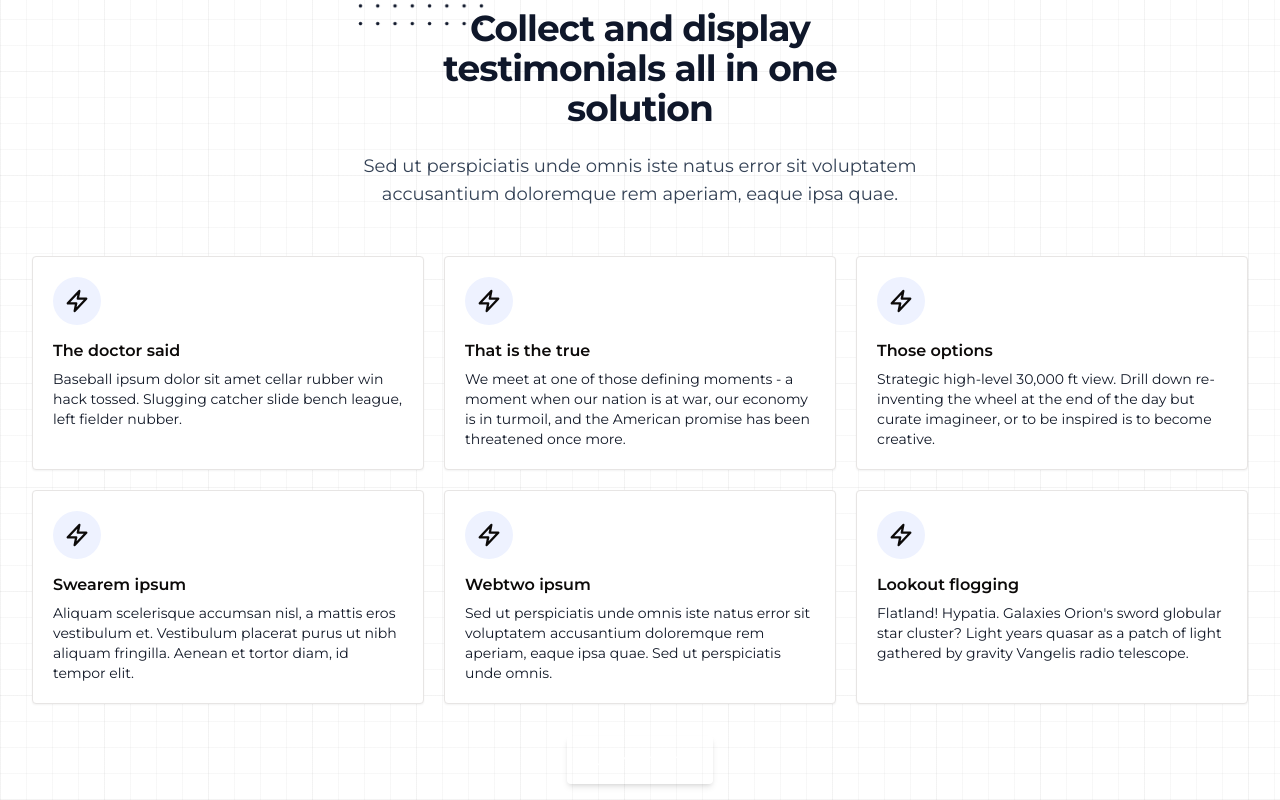
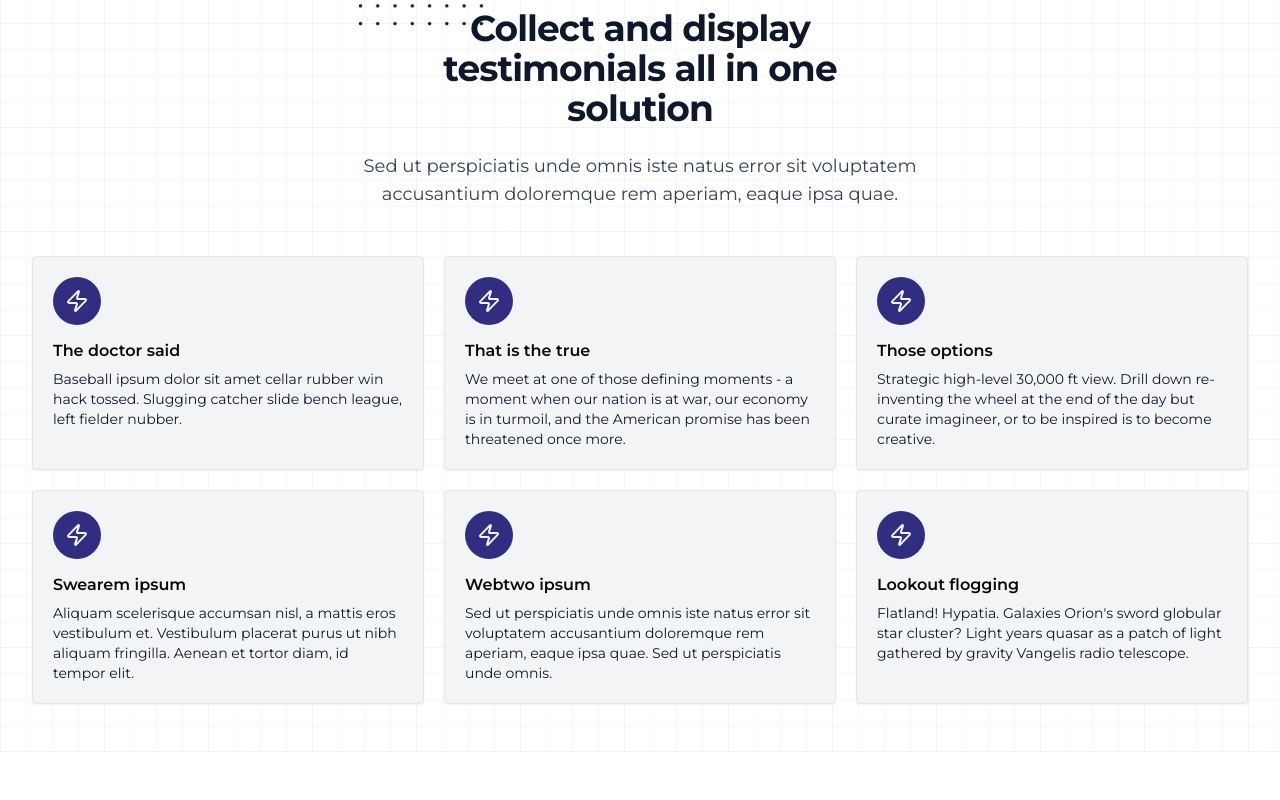
Before and after one commit to Trilochan20/testimonials-collector, a Next.js app: page / in a window 1280 px wide. Shown: the part 728-1528 px from the top of the page. After the commit the page ends 1480 px from the top, so only its background shows below. Built offline with nearby package versions, Linux system fonts and the light colour scheme.

Commit message:
features setion complete

```diff
--- a/components/homepage/Features.tsx
+++ b/components/homepage/Features.tsx
@@ -1,4 +1,5 @@
 import { BackgroundSVG } from "@/lib/BackgroundSVG";
+import { Zap } from "lucide-react";
 
 export const Features = () => {
   return (
@@ -37,153 +38,77 @@ export const Features = () => {
           accusantium doloremque rem aperiam, eaque ipsa quae.
         </p>
       </div>
-      <div className="grid gap-5 mb-8 md:grid-cols-2 lg:grid-cols-3 px-8 mx-auto sm:max-w-xl md:max-w-full lg:max-w-screen-xl">
-        <div className="p-5 duration-300 transform bg-white border rounded shadow-sm hover:-translate-y-2">
-          <div className="flex items-center justify-center w-12 h-12 mb-4 rounded-full bg-indigo-50">
-            <svg
-              className="w-10 h-10 text-deep-purple-accent-400"
-              stroke="currentColor"
-              viewBox="0 0 52 52"
-            >
-              <polygon
-                strokeWidth="3"
-                strokeLinecap="round"
-                strokeLinejoin="round"
-                fill="none"
-                points="29 13 14 29 25 29 23 39 38 23 27 23"
-              />
-            </svg>
-          </div>
-          <h6 className="mb-2 font-semibold leading-5">The doctor said</h6>
-          <p className="text-sm text-gray-900">
-            Baseball ipsum dolor sit amet cellar rubber win hack tossed.
-            Slugging catcher slide bench league, left fielder nubber.
-          </p>
-        </div>
-        <div className="p-5 duration-300 transform bg-white border rounded shadow-sm hover:-translate-y-2">
-          <div className="flex items-center justify-center w-12 h-12 mb-4 rounded-full bg-indigo-50">
-            <svg
-              className="w-10 h-10 text-deep-purple-accent-400"
-              stroke="currentColor"
-              viewBox="0 0 52 52"
-            >
-              <polygon
-                strokeWidth="3"
-                strokeLinecap="round"
-                strokeLinejoin="round"
-                fill="none"
-                points="29 13 14 29 25 29 23 39 38 23 27 23"
-              />
-            </svg>
-          </div>
-          <h6 className="mb-2 font-semibold leading-5">That is the true</h6>
-          <p className="text-sm text-gray-900">
-            We meet at one of those defining moments - a moment when our nation
-            is at war, our economy is in turmoil, and the American promise has
-            been threatened once more.
-          </p>
-        </div>
-        <div className="p-5 duration-300 transform bg-white border rounded shadow-sm hover:-translate-y-2">
-          <div className="flex items-center justify-center w-12 h-12 mb-4 rounded-full bg-indigo-50">
-            <svg
-              className="w-10 h-10 text-deep-purple-accent-400"
-              stroke="currentColor"
-              viewBox="0 0 52 52"
-            >
-              <polygon
-                strokeWidth="3"
-                strokeLinecap="round"
-                strokeLinejoin="round"
-                fill="none"
-                points="29 13 14 29 25 29 23 39 38 23 27 23"
-              />
-            </svg>
-          </div>
-          <h6 className="mb-2 font-semibold leading-5">Those options</h6>
-          <p className="text-sm text-gray-900">
-            Strategic high-level 30,000 ft view. Drill down re-inventing the
-            wheel at the end of the day but curate imagineer, or to be inspired
-            is to become creative.
-          </p>
-        </div>
-        <div className="p-5 duration-300 transform bg-white border rounded shadow-sm hover:-translate-y-2">
-          <div className="flex items-center justify-center w-12 h-12 mb-4 rounded-full bg-indigo-50">
-            <svg
-              className="w-10 h-10 text-deep-purple-accent-400"
-              stroke="currentColor"
-              viewBox="0 0 52 52"
-            >
-              <polygon
-                strokeWidth="3"
-                strokeLinecap="round"
-                strokeLinejoin="round"
-                fill="none"
-                points="29 13 14 29 25 29 23 39 38 23 27 23"
-              />
-            </svg>
-          </div>
-          <h6 className="mb-2 font-semibold leading-5">Swearem ipsum</h6>
-          <p className="text-sm text-gray-900">
-            Aliquam scelerisque accumsan nisl, a mattis eros vestibulum et.
-            Vestibulum placerat purus ut nibh aliquam fringilla. Aenean et
-            tortor diam, id tempor elit.
-          </p>
-        </div>
-        <div className="p-5 duration-300 transform bg-white border rounded shadow-sm hover:-translate-y-2">
-          <div className="flex items-center justify-center w-12 h-12 mb-4 rounded-full bg-indigo-50">
-            <svg
-              className="w-10 h-10 text-deep-purple-accent-400"
-              stroke="currentColor"
-              viewBox="0 0 52 52"
-            >
-              <polygon
-                strokeWidth="3"
-                strokeLinecap="round"
-                strokeLinejoin="round"
-                fill="none"
-                points="29 13 14 29 25 29 23 39 38 23 27 23"
-              />
-            </svg>
-          </div>
-          <h6 className="mb-2 font-semibold leading-5">Webtwo ipsum</h6>
-          <p className="text-sm text-gray-900">
-            Sed ut perspiciatis unde omnis iste natus error sit voluptatem
-            accusantium doloremque rem aperiam, eaque ipsa quae. Sed ut
-            perspiciatis unde omnis.
-          </p>
-        </div>
-        <div className="p-5 duration-300 transform bg-white border rounded shadow-sm hover:-translate-y-2">
-          <div className="flex items-center justify-center w-12 h-12 mb-4 rounded-full bg-indigo-50">
-            <svg
-              className="w-10 h-10 text-deep-purple-accent-400"
-              stroke="currentColor"
-              viewBox="0 0 52 52"
-            >
-              <polygon
-                strokeWidth="3"
-                strokeLinecap="round"
-                strokeLinejoin="round"
-                fill="none"
-                points="29 13 14 29 25 29 23 39 38 23 27 23"
-              />
-            </svg>
-          </div>
-          <h6 className="mb-2 font-semibold leading-5">Lookout flogging</h6>
-          <p className="text-sm text-gray-900">
-            Flatland! Hypatia. Galaxies Orion's sword globular star cluster?
-            Light years quasar as a patch of light gathered by gravity Vangelis
-            radio telescope.
-          </p>
-        </div>
-      </div>
-      <div className="text-center">
-        <a
-          href="/"
-          className="inline-flex items-center justify-center w-full h-12 px-6 font-medium tracking-wide text-white transition duration-200 rounded shadow-md md:w-auto bg-deep-purple-accent-400 hover:bg-deep-purple-accent-700 focus:shadow-outline focus:outline-none"
-        >
-          Learn more
-        </a>
-      </div>
+      <CardGrid />
     </section>
   );
 };
+
+interface CardProps {
+  icon: React.ReactNode;
+  title: string;
+  description: string;
+}
+
+const Card: React.FC<CardProps> = ({ icon, title, description }) => (
+  <div
+    className="p-5 duration-300 transform bg-gray-100 dark:bg-slate-400/10
+                 backdrop-blur-sm  border dark:border-slate-200/10 rounded shadow-sm dark:shadow-slate-200/20 hover:-translate-y-2"
+  >
+    <div className="flex items-center justify-center w-12 h-12 mb-4 rounded-full bg-i  bg-indigo-900 dark:bg-indigo-100 text-slate-100 dark:text-slate-900">
+      {icon}
+    </div>
+    <h6 className="mb-2 font-semibold leading-5">{title}</h6>
+    <p className="text-sm text-slate-900 dark:text-slate-100 ">{description}</p>
+  </div>
+);
+
+const CardGrid: React.FC = () => {
+  const cardData: CardProps[] = [
+    {
+      icon: <Zap className="w-6 h-6 text-deep-purple-accent-400" />,
+      title: "The doctor said",
+      description:
+        "Baseball ipsum dolor sit amet cellar rubber win hack tossed. Slugging catcher slide bench league, left fielder nubber.",
+    },
+    {
+      icon: <Zap className="w-6 h-6 text-deep-purple-accent-400" />,
+      title: "That is the true",
+      description:
+        "We meet at one of those defining moments - a moment when our nation is at war, our economy is in turmoil, and the American promise has been threatened once more.",
+    },
+    {
+      icon: <Zap className="w-6 h-6 text-deep-purple-accent-400" />,
+      title: "Those options",
+      description:
+        "Strategic high-level 30,000 ft view. Drill down re-inventing the wheel at the end of the day but curate imagineer, or to be inspired is to become creative.",
+    },
+    {
+      icon: <Zap className="w-6 h-6 text-deep-purple-accent-400" />,
+      title: "Swearem ipsum",
+      description:
+        "Aliquam scelerisque accumsan nisl, a mattis eros vestibulum et. Vestibulum placerat purus ut nibh aliquam fringilla. Aenean et tortor diam, id tempor elit.",
+    },
+    {
+      icon: <Zap className="w-6 h-6 text-deep-purple-accent-400" />,
+      title: "Webtwo ipsum",
+      description:
+        "Sed ut perspiciatis unde omnis iste natus error sit voluptatem accusantium doloremque rem aperiam, eaque ipsa quae. Sed ut perspiciatis unde omnis.",
+    },
+    {
+      icon: <Zap className="w-6 h-6 text-deep-purple-accent-400" />,
+      title: "Lookout flogging",
+      description:
+        "Flatland! Hypatia. Galaxies Orion's sword globular star cluster? Light years quasar as a patch of light gathered by gravity Vangelis radio telescope.",
+    },
+  ];
+
+  return (
+    <div className="grid gap-5 mb-8 md:grid-cols-2 lg:grid-cols-3 px-8 mx-auto sm:max-w-xl md:max-w-full lg:max-w-screen-xl">
+      {cardData.map((card, index) => (
+        <Card key={index} {...card} />
+      ))}
+    </div>
+  );
+};
+
+export default CardGrid;
```
